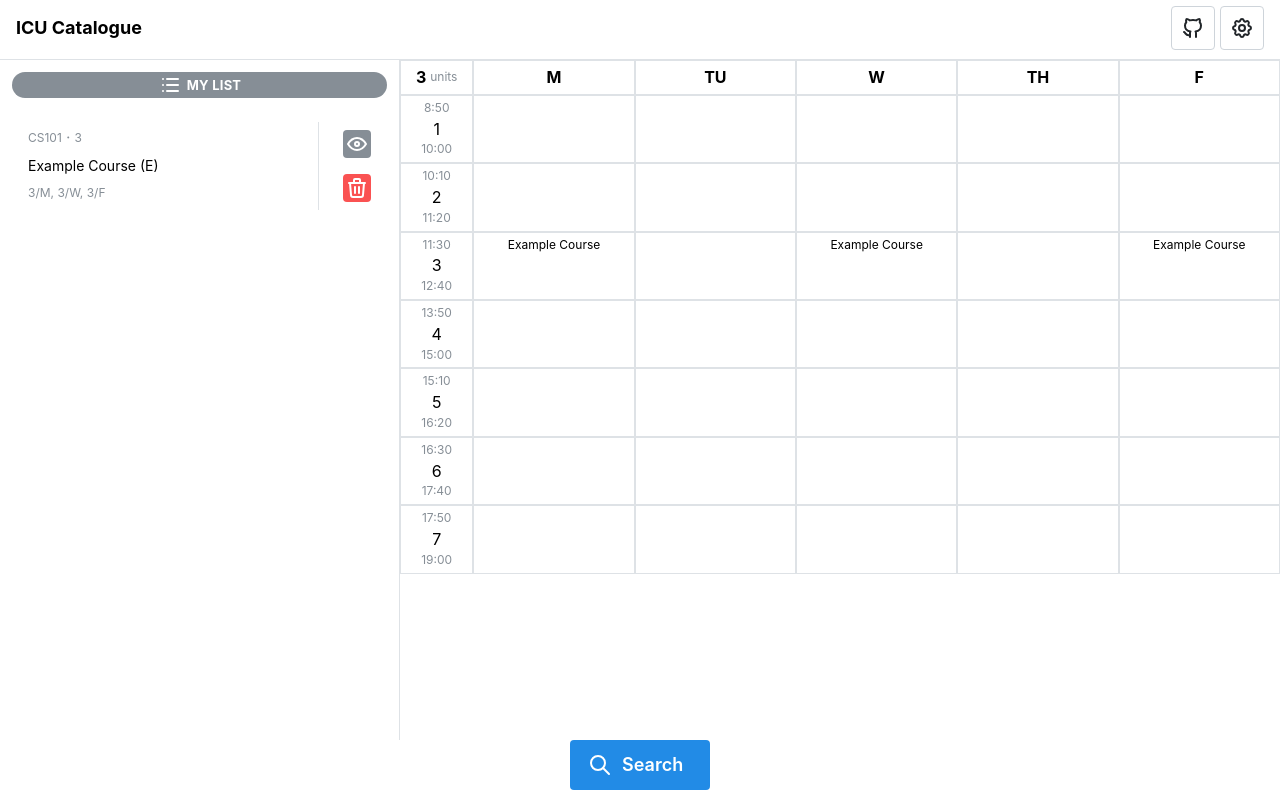
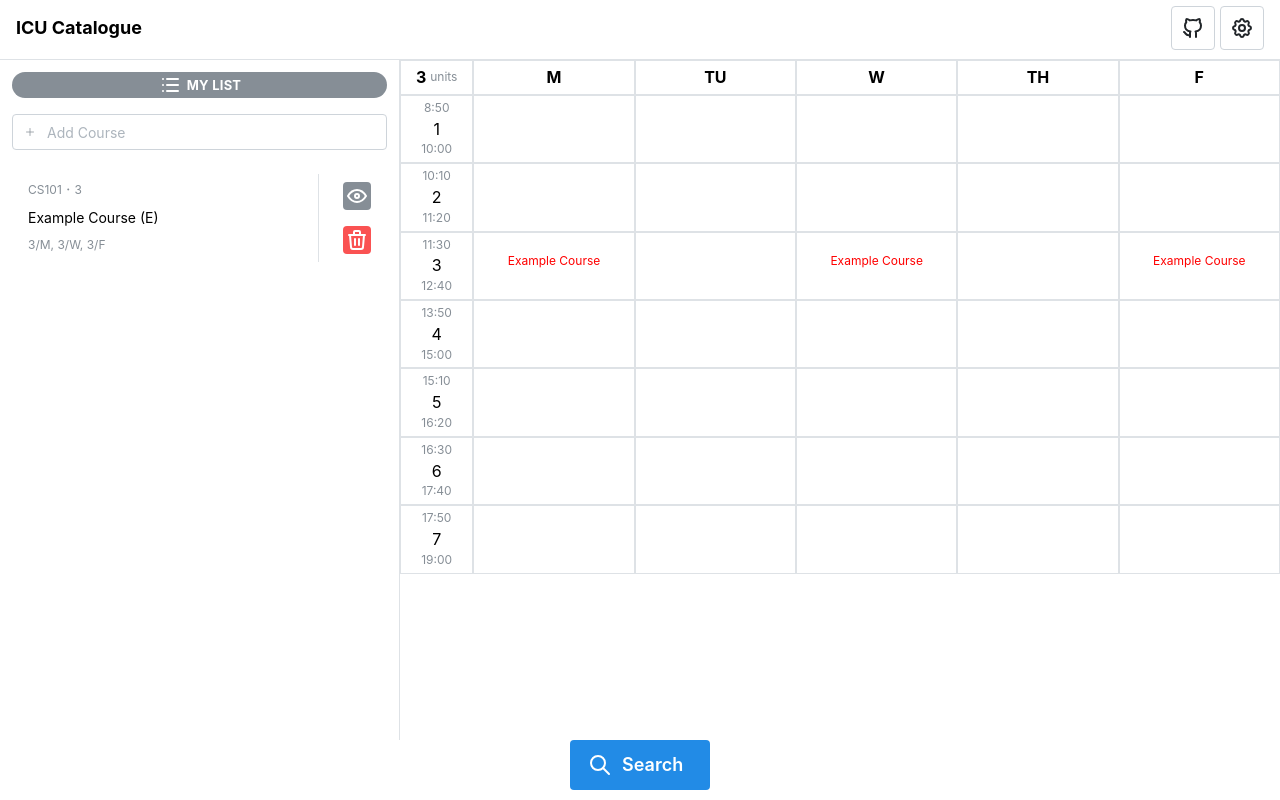
Before and after one commit to ItsukiKigoshi/icu-catalogue, a Next.js app: page / in a window 1280 px wide. Built offline with nearby package versions, Linux system fonts and the light colour scheme; no server answers.

Commit message:
Add AddCourse component to Navbar and wrap course name in Card component in Timetable

```diff
--- a/src/components/Navbar/index.tsx
+++ b/src/components/Navbar/index.tsx
@@ -6,6 +6,7 @@ import { Course } from "@/src/type/Types";
 import { useDisclosure } from "@mantine/hooks";
 import { IconList } from "@tabler/icons-react";
 import { useState } from "react";
+import AddCourse from "../AddCourse";
 import ModalDetail from "../ModalDetail";
 
 export function Navbar(props: {
@@ -48,6 +49,12 @@ export function Navbar(props: {
       <Badge size="lg" leftSection={<IconList />} fullWidth color="gray">
         My List
       </Badge>
+      <AddCourse
+        courses={props.courses}
+        addCourse={() => {
+          props.addCourse();
+        }}
+      />
       <ScrollArea>
         <Stack>{results}</Stack>
       </ScrollArea>
--- a/src/components/Timetable/index.tsx
+++ b/src/components/Timetable/index.tsx
@@ -110,9 +110,15 @@ export function Timetable(props: { courses: Course[]; weekdays: string[] }) {
                         >
                           {timetable[`${scheduleItems[i][1]}/${day}`]?.map(
                             (course) => (
-                              <Text key={course.regno} size="xs" lineClamp={2}>
-                                {course.e}
-                              </Text>
+                              <Card c={course.color}>
+                                <Text
+                                  key={course.regno}
+                                  size="xs"
+                                  lineClamp={2}
+                                >
+                                  {course.e}
+                                </Text>
+                              </Card>
                             )
                           )}
                         </Stack>
```
